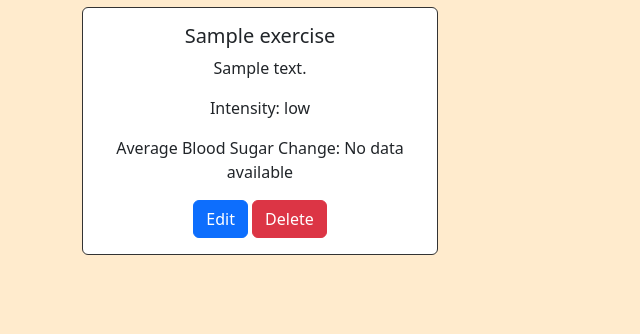
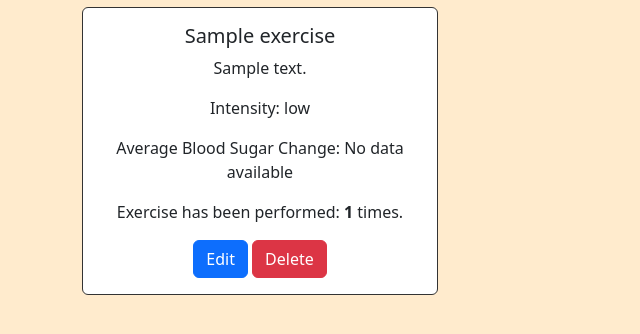
Before and after one commit to judewoolls/SugarMadi, a Django app: page /tracker/manage_exercises/ in a window 1280 px wide. Shown: the part 255-589 px from the top of the page, without its empty margins (0-640 px from the left). Run offline with Django 4.2, Linux system fonts and the light colour scheme; a user stored in the database is signed in; tables that the repository leaves empty hold one stand-in row (values such as "Sample post").

```diff
--- a/core/settings.py
+++ b/core/settings.py
@@ -24,7 +24,7 @@ TEMPLATES_DIR = os.path.join(BASE_DIR, 'templates')
 SECRET_KEY = 'django-insecure-x5o=tq!s^!sc52n_-2ygy-y0rs&xq5h4k0byhdjfs=pbv#lpfv'
 
 # SECURITY WARNING: don't run with debug turned on in production!
-DEBUG = True
+DEBUG = False
 
 ALLOWED_HOSTS = ['localhost',]
 
--- a/tracker/templates/tracker/manage_blood_sugar_readings.html
+++ b/tracker/templates/tracker/manage_blood_sugar_readings.html
@@ -29,7 +29,7 @@
                         <td>{{ reading.reading_type }}</td>
                         <td>{{ reading.value }}</td>
                         <td>
-                             <p>button goes here</p>
+                            <a href="{% url 'delete_blood_sugar_reading' reading.id %}" class="btn btn-danger">Delete</a>
                         </td>
                     </tr>
                 {% endfor %}
--- a/tracker/templates/tracker/manage_exercises.html
+++ b/tracker/templates/tracker/manage_exercises.html
@@ -30,6 +30,13 @@
                                     No data available
                                 {% endif %}
                             </p>
+                            <p class="card-text">
+                                {% if exercise.entry_count %}
+                                Exercise has been performed: <strong>{{ exercise.entry_count }}</strong> times.
+                                {% else %}
+                                Exercise has not been performed yet.
+                                {% endif %}
+                            </p>
 
                             <a href="{% url 'edit_exercise' exercise.id %}" class="btn btn-primary">Edit</a>
                             <a href="{% url 'delete_exercise' exercise.id %}" class="btn btn-danger">Delete</a>
--- a/tracker/templates/tracker/view_entries.html
+++ b/tracker/templates/tracker/view_entries.html
@@ -23,7 +23,7 @@
                         <p class="card-text text-danger">Not Completed</p>
                         <a href="{% url 'complete_entry' entry.id %}" class="btn btn-success">Complete Entry</a>
                         {% else %}
-                        <p class="card-text">Blood Sugar Change: {{ entry.blood_sugar_diff }}</p>
+                        <p class="card-text">Blood Sugar Change: {{ entry.blood_sugar_diff }} mmol/L</p>
                         <p class="card-text text-success">Completed</p>
                         {% endif %}
                         <p class="card-text"><small class="text-muted">Created on {{ entry.created_at }}</small></p>
--- a/tracker/urls.py
+++ b/tracker/urls.py
@@ -8,6 +8,7 @@ urlpatterns = [
     path('delete_exercise/<int:exercise_id>/', views.delete_exercise, name='delete_exercise'),
     path('manage_blood_sugar_readings/', views.manage_blood_sugar_readings, name='manage_blood_sugar_readings'),
     path('create_blood_sugar_reading/', views.create_blood_sugar_reading, name='create_blood_sugar_reading'),
+    path('delete_blood_sugar_reading/<int:reading_id>/', views.delete_blood_sugar_reading, name='delete_blood_sugar_reading'),
     path('view_entries/', views.view_entries, name='view_entries'),
     path('create_entry/', views.create_entry, name='create_entry'),
     path('complete_entry/<int:entry_id>/', views.complete_entry, name='complete_entry'),
--- a/tracker/views.py
+++ b/tracker/views.py
@@ -39,15 +39,19 @@ def calc_average_blood_sugar_change(request, exercise_id):
             if change is not None:
                 total_change += change
                 count += 1
-    return total_change / count if count > 0 else 0
+    return total_change / count if count > 0 else 0, count
 
 
 @login_required
 def manage_exercises(request):
     user = request.user
     exercises = Exercise.objects.filter(user=user)
+
     for exercise in exercises:
-        exercise.average_change = calc_average_blood_sugar_change(request, exercise.id)
+        average_change, entry_count = calc_average_blood_sugar_change(request, exercise.id)
+        exercise.average_change = average_change
+        exercise.entry_count = entry_count
+
     return render(request, 'tracker/manage_exercises.html', {'exercises': exercises})
 
 @login_required
@@ -122,6 +126,16 @@ def manage_blood_sugar_readings(request):
     return render(request, 'tracker/manage_blood_sugar_readings.html', {'readings': readings})
 
 @login_required
+def delete_blood_sugar_reading(request, reading_id):
+    try:
+        reading = BloodSugarReading.objects.get(id=reading_id, user=request.user)
+        reading.delete()
+        messages.success(request, 'Blood sugar reading deleted successfully!')
+    except BloodSugarReading.DoesNotExist:
+        messages.error(request, 'Blood sugar reading not found.')
+    return redirect('manage_blood_sugar_readings')
+
+@login_required
 def view_entries(request):
     user = request.user
     entries = Entry.objects.filter(user=user).order_by('-created_at')
```
